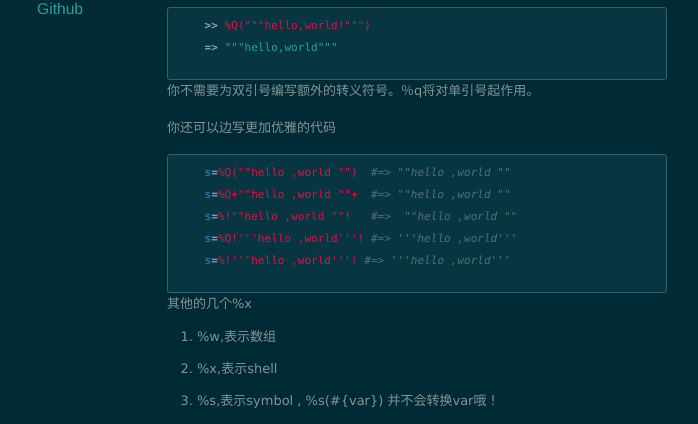
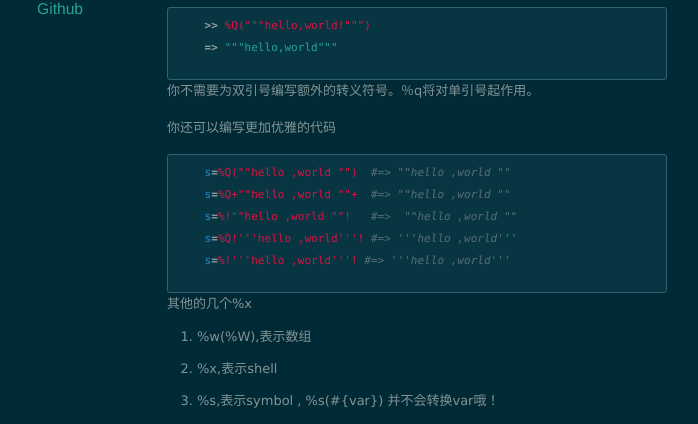
Before and after one commit to xxlv/okuer, a Jekyll site: the page built from _posts/2016/2016-02-28-ruby-%-syntax.md, in a window 1280 px wide. Shown: the part 262-686 px from the top of the page, without its empty margins (223-921 px from the left). Built offline with Jekyll 4.4.1, drawn with Linux system fonts in a browser that asks for light colours; nearby versions of some CDN libraries; comment, search, counter and statistics services are not loaded.

Commit message:
new article

```diff
--- a/_posts/2016/2016-02-28-ruby-%-syntax.md
+++ b/_posts/2016/2016-02-28-ruby-%-syntax.md
@@ -20,7 +20,7 @@
 你不需要为双引号编写额外的转义符号。％q将对单引号起作用。
 
 
-你还可以边写更加优雅的代码
+你还可以编写更加优雅的代码
 {% highlight ruby %}
 
     s=%Q(""hello ,world "")  #=> ""hello ,world ""
@@ -31,7 +31,7 @@
 {% endhighlight %}
 
 ##### 其他的几个%x
-- %w,表示数组
+- %w(%W),表示数组
 - %x,表示shell
 - %s,表示symbol , %s(#{var}) 并不会转换var哦！
 - %i,生成一个symbol数组
```
